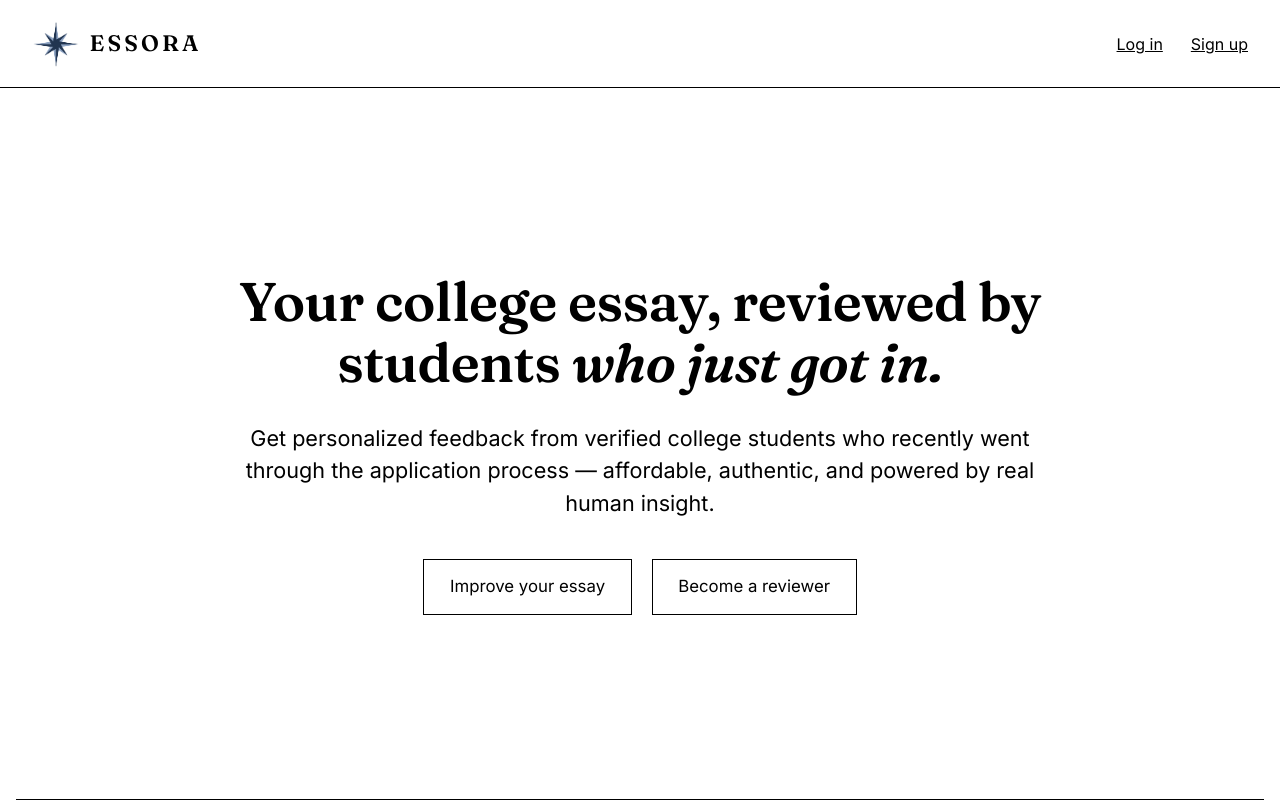
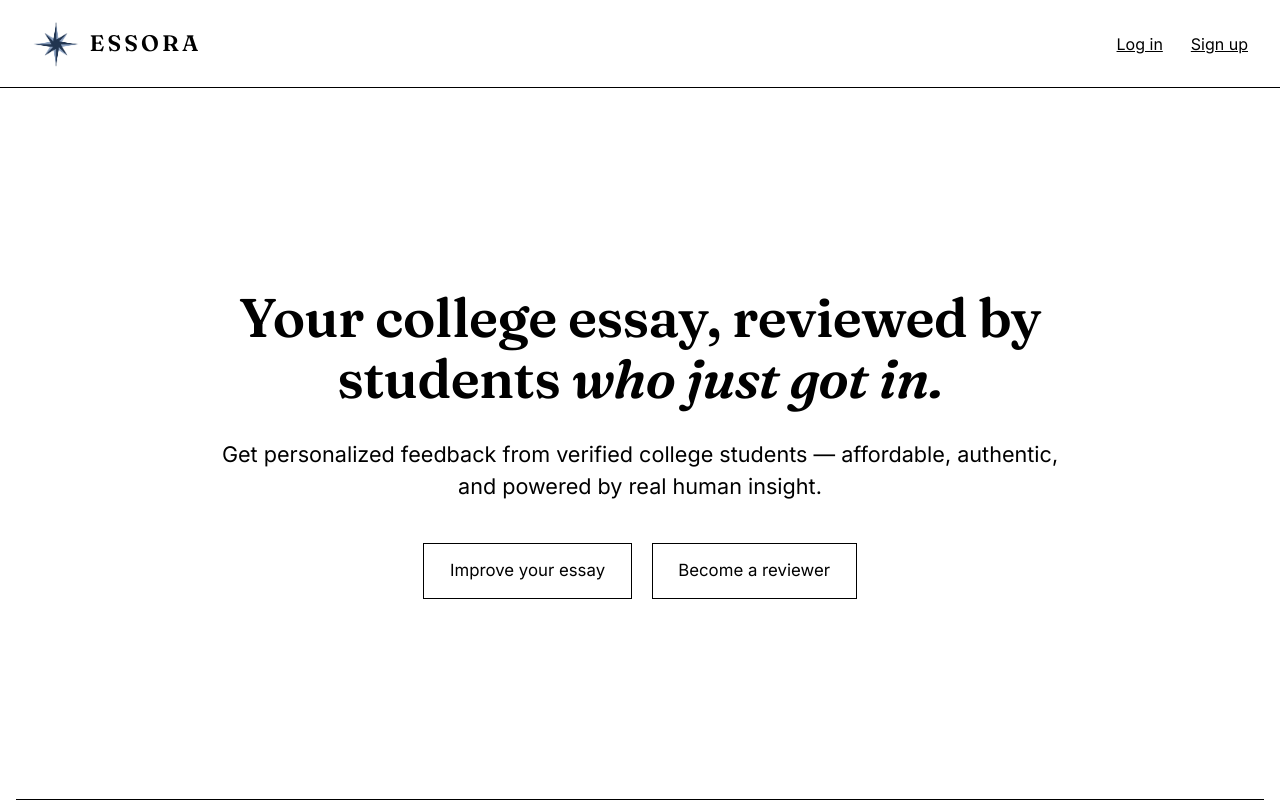
Before and after one commit to BongKyunRhim/essora-co, a React (Vite) app: page / in a window 1280 px wide. Shown: the top 800 px of the page. Built offline with nearby package versions, Linux system fonts and the light colour scheme.

Commit message:
Update Landing.jsx

```diff
--- a/src/pages/Landing.jsx
+++ b/src/pages/Landing.jsx
@@ -13,7 +13,7 @@ export default function Landing() {
             <span className="accent">who just got in.</span>
           </h1>
           <p className="lead">
-            Get personalized feedback from verified college students who recently went through the application process — affordable, authentic, and powered by real human insight.
+            Get personalized feedback from verified college students — affordable, authentic, and powered by real human insight.
           </p>
           <div className="hero-buttons">
             <Link className="btn" to="/signup">
```
